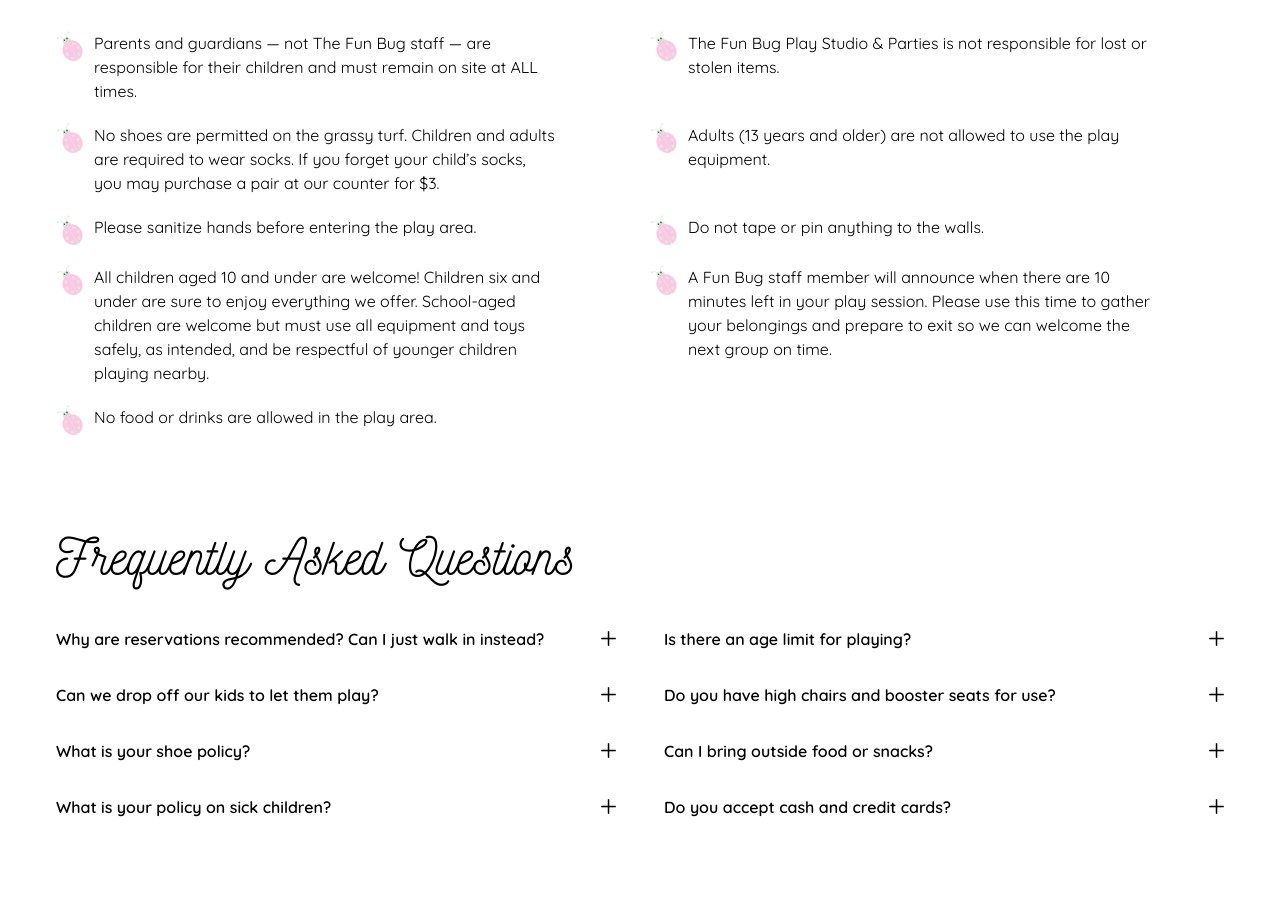
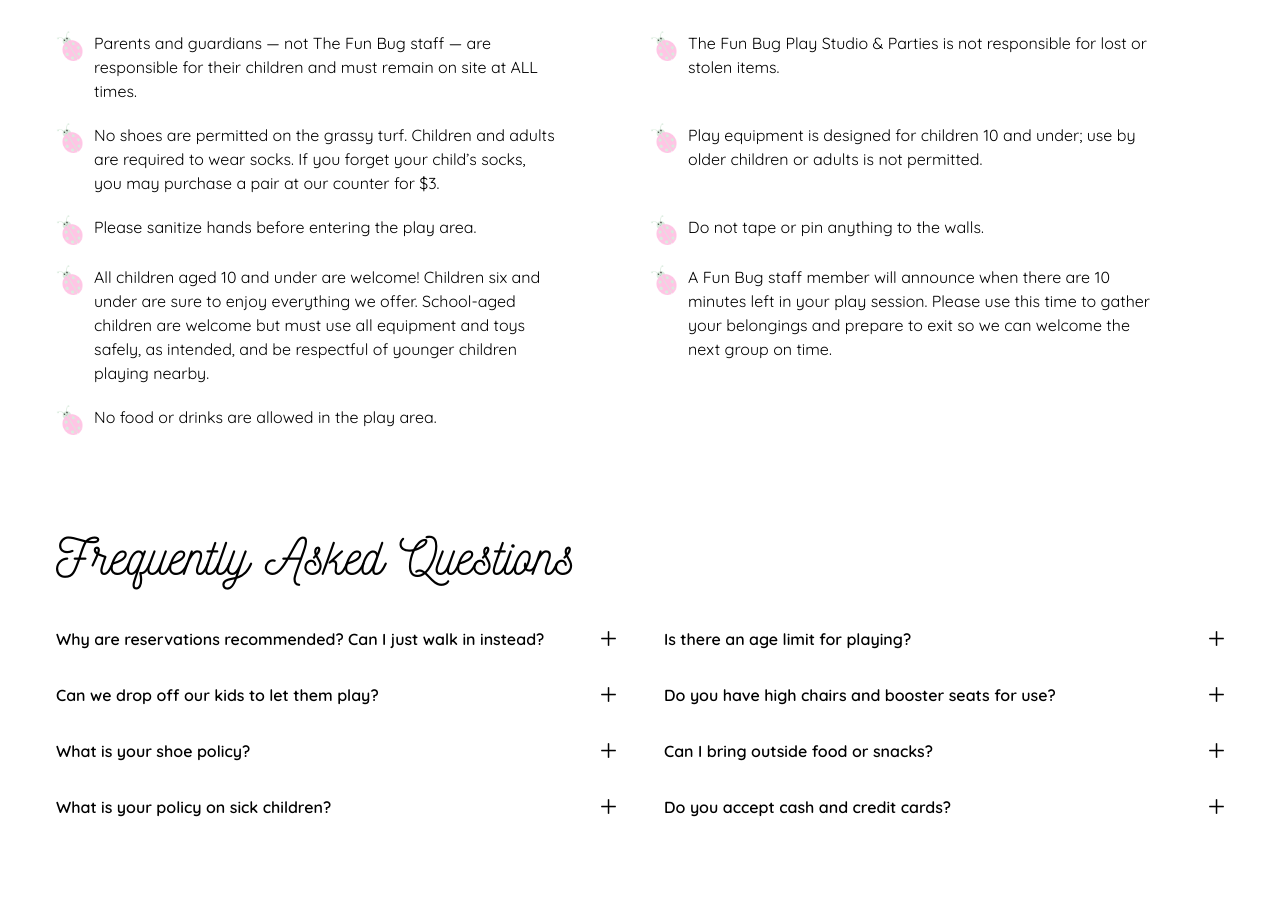
Before and after one commit to the-fun-bug/the-fun-bug, a Next.js app: page /pricing in a window 1280 px wide. Shown: the part 3260-4165 px from the top of the page. Built offline with nearby package versions, Linux system fonts and the light colour scheme.

Commit message:
update rule with ages 13 and above for clarification

```diff
--- a/src/components/about/RulesOfPlay.tsx
+++ b/src/components/about/RulesOfPlay.tsx
@@ -7,7 +7,7 @@
     'Parents and guardians — not The Fun Bug staff — are responsible for their children and must remain on site at ALL times.',
     'The Fun Bug Play Studio & Parties is not responsible for lost or stolen items.',
     'No shoes are permitted on the grassy turf. Children and adults are required to wear socks. If you forget your child’s socks, you may purchase a pair at our counter for $3.',
-    'Adults (13 years and older) are not allowed to use the play equipment.',
+    'Play equipment is designed for children 10 and under; use by older children or adults is not permitted.',
     'Please sanitize hands before entering the play area.',
     'Do not tape or pin anything to the walls.',
     'All children aged 10 and under are welcome! Children six and under are sure to enjoy everything we offer. School-aged children are welcome but must use all equipment and toys safely, as intended, and be respectful of younger children playing nearby.',
```
